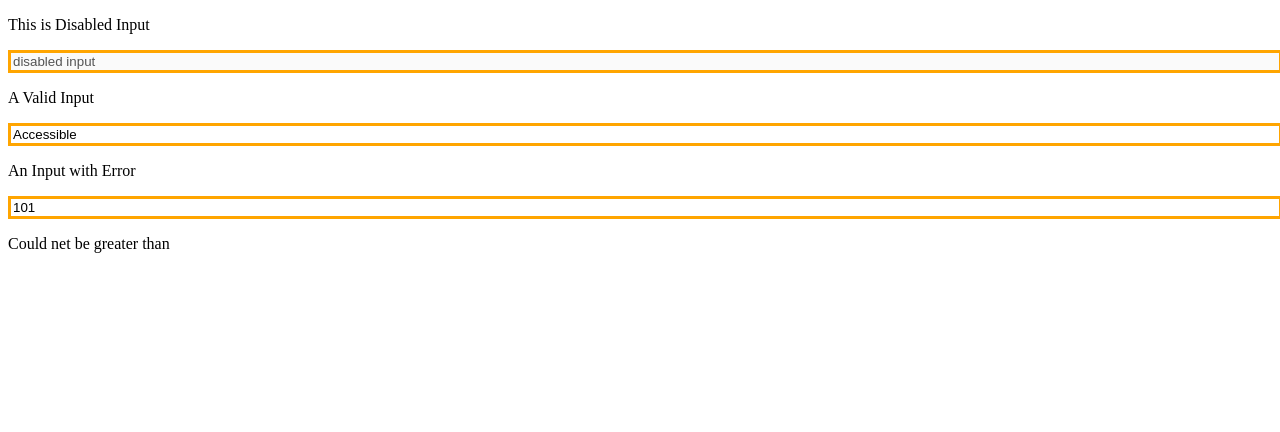
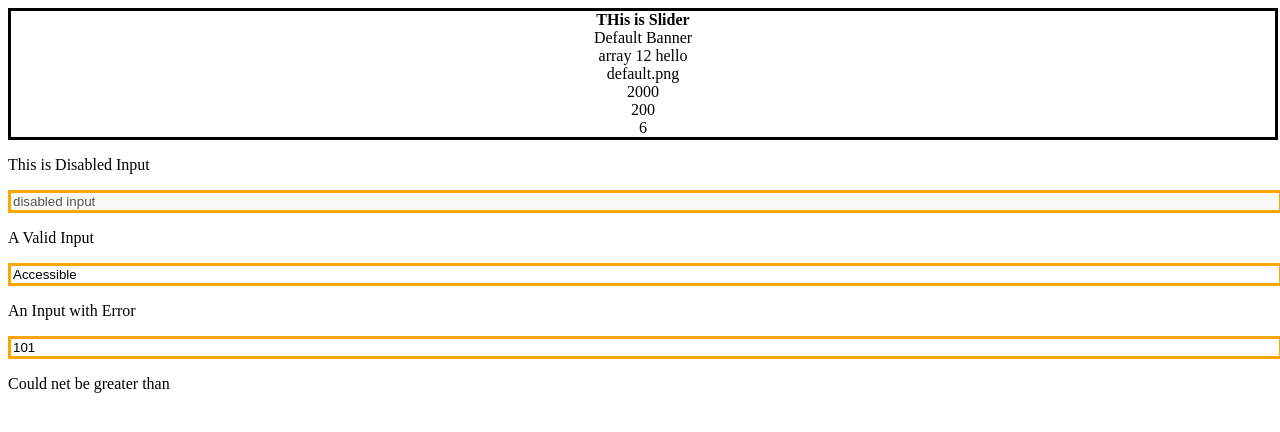
Before and after one commit to Shikhar-successive/javascript-server, a React (Create React App) app in the folder training/: page / in a window 1280 px wide. Shown: the top 432 px of the page. Built offline with nearby package versions, Linux system fonts and the light colour scheme.

Commit message:
Add files of Day 5

```diff
--- a/training/package.json
+++ b/training/package.json
@@ -47,12 +47,6 @@
     "eslint-config-airbnb": "^18.2.1",
     "husky": "^4.3.5"
   },
-  "husky": {
-    "hooks": {
-      "pre-commit": "npm run lint && npm run test:c",
-      "pre-push": "npm run lint && npm run test:c"
-    }
-  },
   "Config": {
     "commitizen": {
       "path": "node_modules/cz-conventional-changelog"
--- a/training/src/components/TextField/TextField.jsx
+++ b/training/src/components/TextField/TextField.jsx
@@ -7,6 +7,9 @@ class TextField extends Component {
     const {
       value, disabled, error, pattern,
     } = this.props;
+    console.log(value);
+    console.log(disabled);
+    console.log(this.props);
     return (
       <>
         <input className="style_valid" type="text" defaultValue={value} disabled={disabled} error={error} pattern={pattern} />
--- a/training/src/components/index.js
+++ b/training/src/components/index.js
@@ -1 +1,2 @@
 export { TextField } from './TextField';
+export { Slider } from './slider';
--- /dev/null
+++ b/training/src/components/slider/Slider.jsx
@@ -0,0 +1,77 @@
+import React, { Component } from 'react';
+import PropTypes from 'prop-types';
+import './style.css';
+
+class Slider extends Component {
+  id
+
+  constructor(props) {
+    super(props);
+
+    this.state = {
+      number: 1,
+    };
+  }
+
+  componentDidMount() {
+    console.log('inside Componant did Mount');
+    this.id = setInterval(() => {
+      console.log('inside SetInterval');
+      this.setState((prevState) => ({ number: prevState.number + 1 }));
+    }, 1000);
+  }
+
+  componentWillUnmount() {
+    console.log('inside Componant Will Unmount');
+    clearInterval(this.id);
+  }
+
+  render() {
+    const {
+      alttext, banners, defaultbanner, duration, height, random,
+    } = this.props;
+    const { number } = this.state;
+    return (
+      <>
+        <div className="style_slider">
+          <b>
+            THis is Slider
+          </b>
+          <div
+            alttext={alttext}
+            banners={banners}
+            defaultbanner={defaultbanner}
+            duration={duration}
+            height={height}
+            random={random}
+          >
+            <div>{alttext}</div>
+            <div>{banners}</div>
+            <div>{defaultbanner}</div>
+            <div>{duration}</div>
+            <div>{height}</div>
+            <div>{random}</div>
+            <div>{number}</div>
+          </div>
+        </div>
+      </>
+    );
+  }
+}
+Slider.propTypes = {
+  alttext: PropTypes.string,
+  banners: PropTypes.instanceOf(Array),
+  defaultbanner: PropTypes.string,
+  duration: PropTypes.number,
+  height: PropTypes.number,
+  random: PropTypes.bool,
+};
+Slider.defaultProps = {
+  alttext: PropTypes.defaultBanner,
+  banners: PropTypes.array,
+  defaultbanner: PropTypes.string,
+  duration: PropTypes.number,
+  height: PropTypes.number,
+  random: PropTypes.bool,
+};
+export default Slider;
--- /dev/null
+++ b/training/src/components/slider/index.js
@@ -0,0 +1 @@
+export { default as Slider } from './Slider';
--- /dev/null
+++ b/training/src/components/slider/style.css
@@ -0,0 +1,5 @@
+.style_slider{
+  width: 100%;
+  text-align: center;
+  border: solid black;
+}
--- a/training/src/pages/TextFieldDemo/TextFieldDemo.jsx
+++ b/training/src/pages/TextFieldDemo/TextFieldDemo.jsx
@@ -1,11 +1,19 @@
 import React, { Component } from 'react';
 
-import { TextField } from '../../components';
+import { TextField, Slider } from '../../components';
 
 class TextFieldDemo extends Component {
   render() {
     return (
       <>
+        <Slider
+          alttext="Default Banner"
+          banners={['array ', 12, ' hello']}
+          defaultbanner="default.png"
+          duration={2000}
+          height={200}
+          random={false}
+        />
         <p>This is Disabled Input</p>
         <TextField
           value="disabled input"
```
Also changed, not shown: training/src/libs/utils/math.js (added, +14 -0 lines), 1 other file (tests, documents, lock files or other folders).
